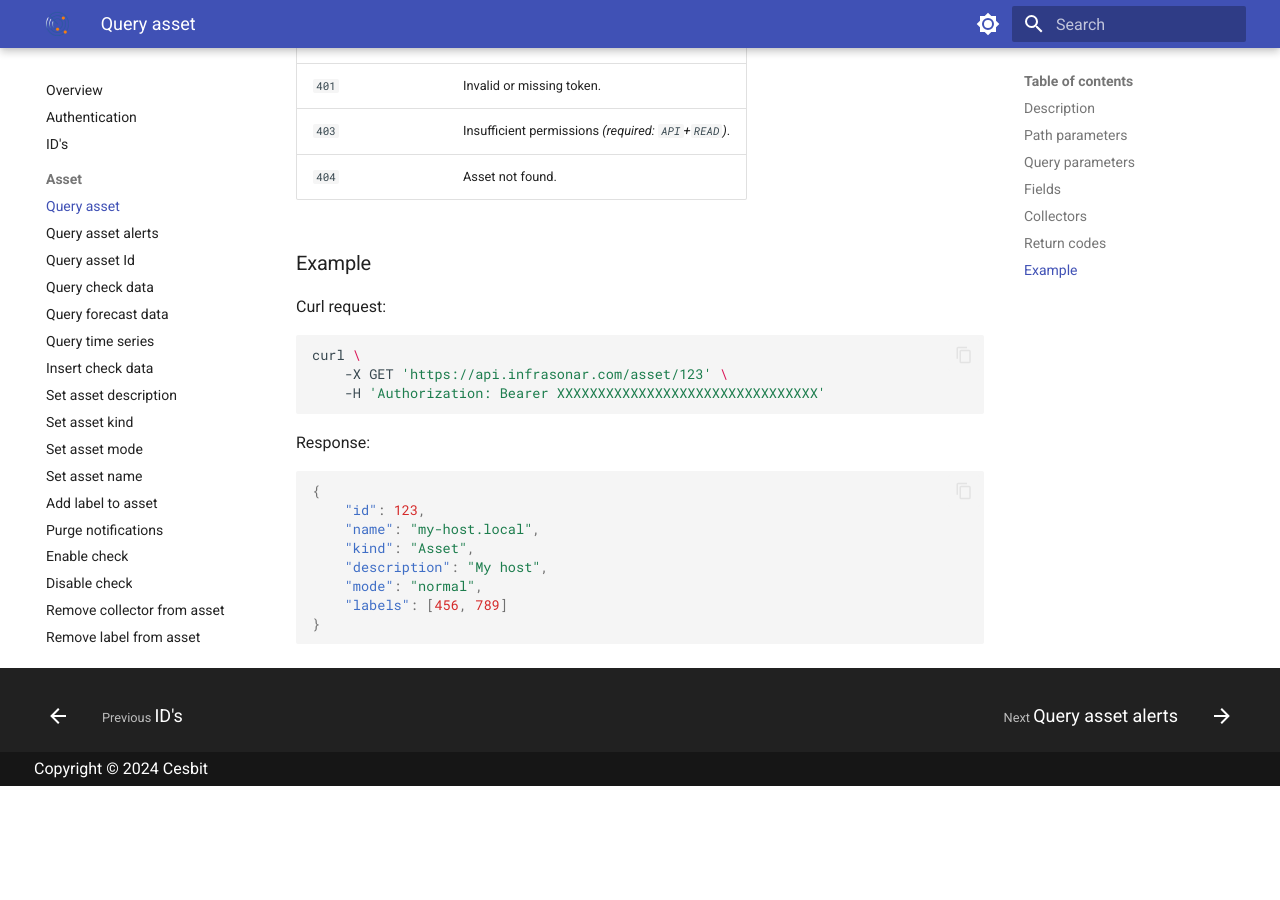
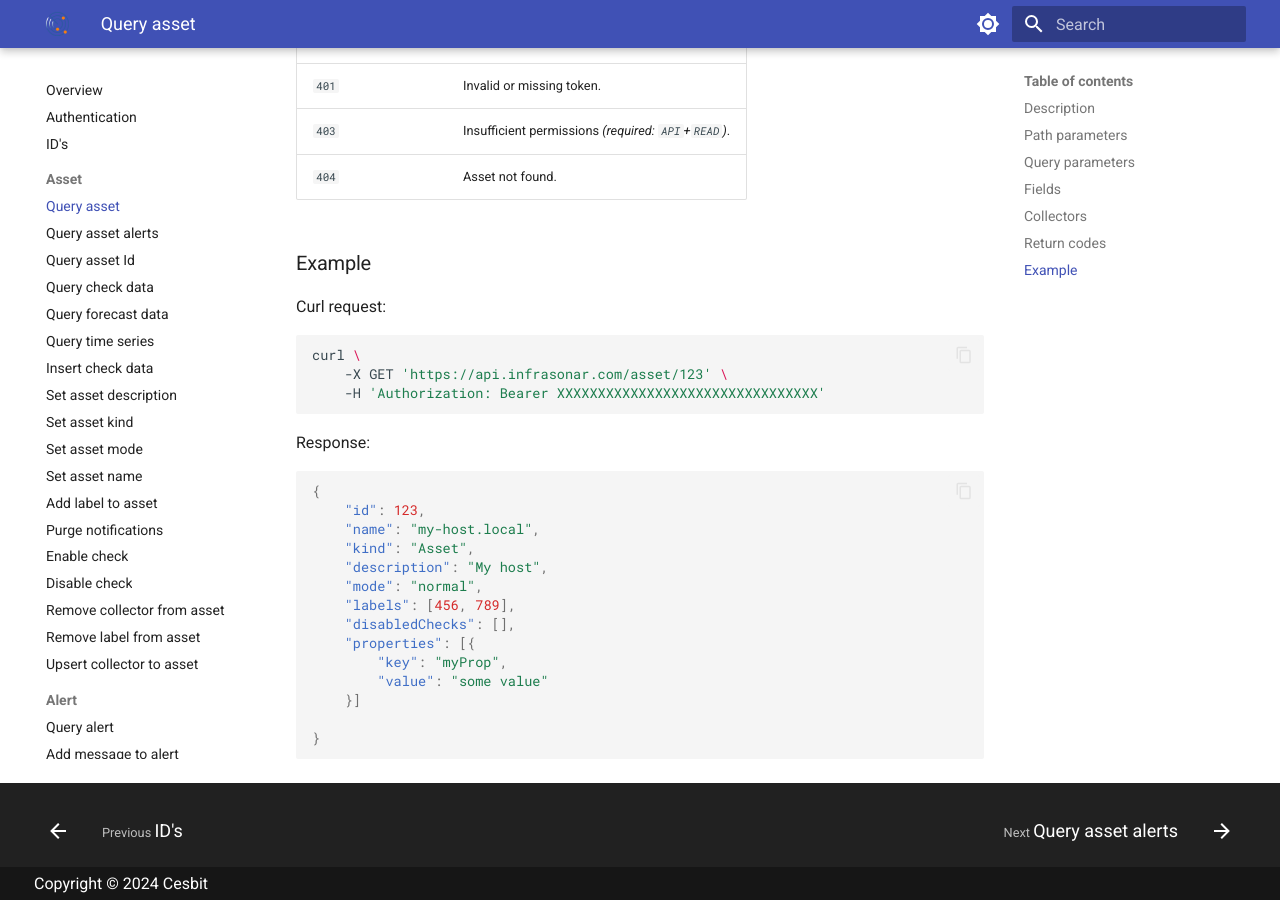
Before and after one commit to infrasonar/docs, an MkDocs documentation site: the page built from docs/api/asset/query.md, in a window 1280 px wide and 900 px high, scrolled down 1878 px. Built offline with MkDocs 1.6.1 and Material for MkDocs 9.7.7, drawn with Linux system fonts in a browser that asks for light colours; before the commit the page ends 2664 px from its top, so only the background shows below that.

Commit message:
Upd docs

````diff
--- a/docs/api/asset/query.md
+++ b/docs/api/asset/query.md
@@ -61,6 +61,12 @@
     "kind": "Asset",
     "description": "My host",
     "mode": "normal",
-    "labels": [456, 789]
+    "labels": [456, 789],
+    "disabledChecks": [],
+    "properties": [{
+        "key": "myProp",
+        "value": "some value"
+    }]
+
 }
 ```
````
Also changed, not shown: docs/api/container/query.md (+5 -1 lines).
